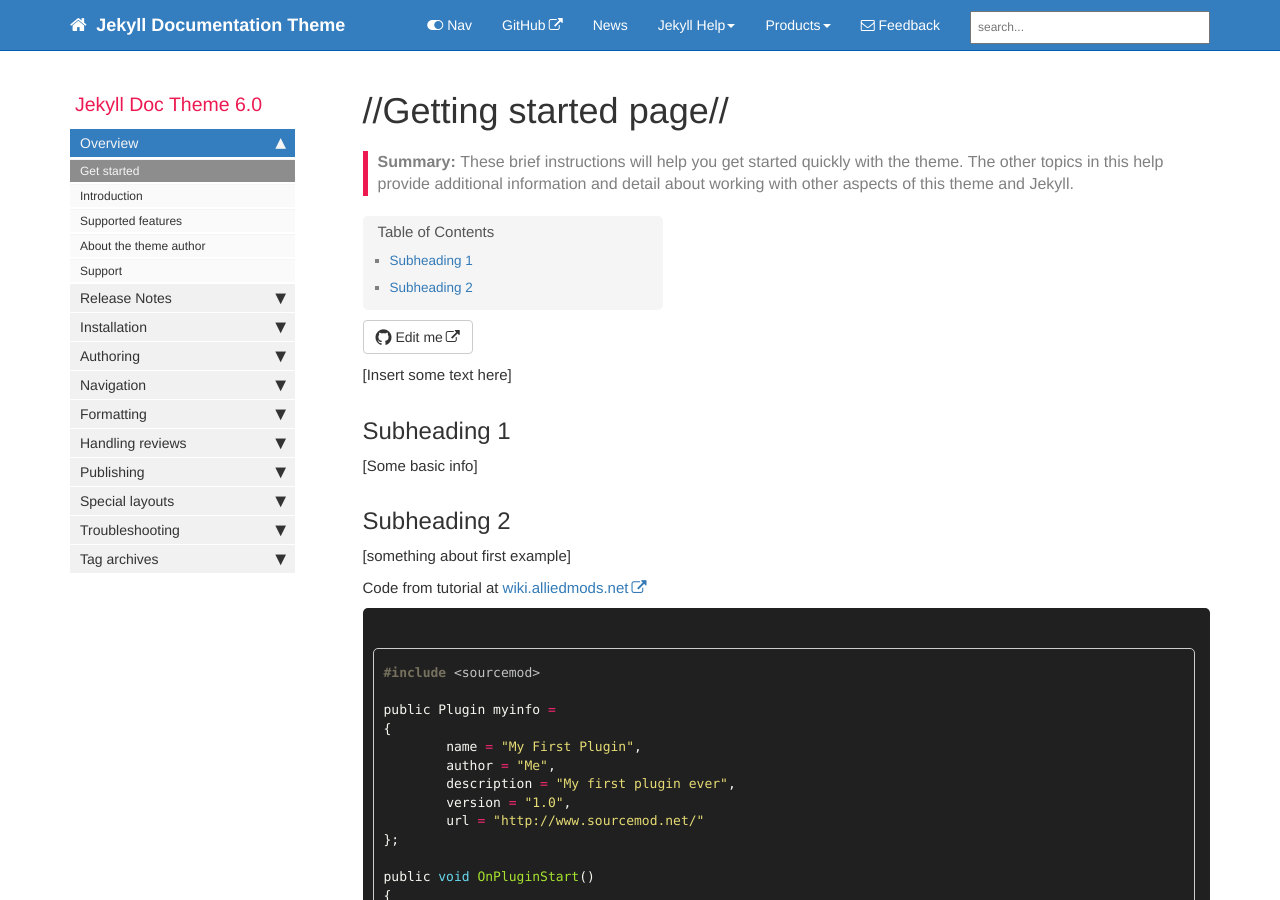
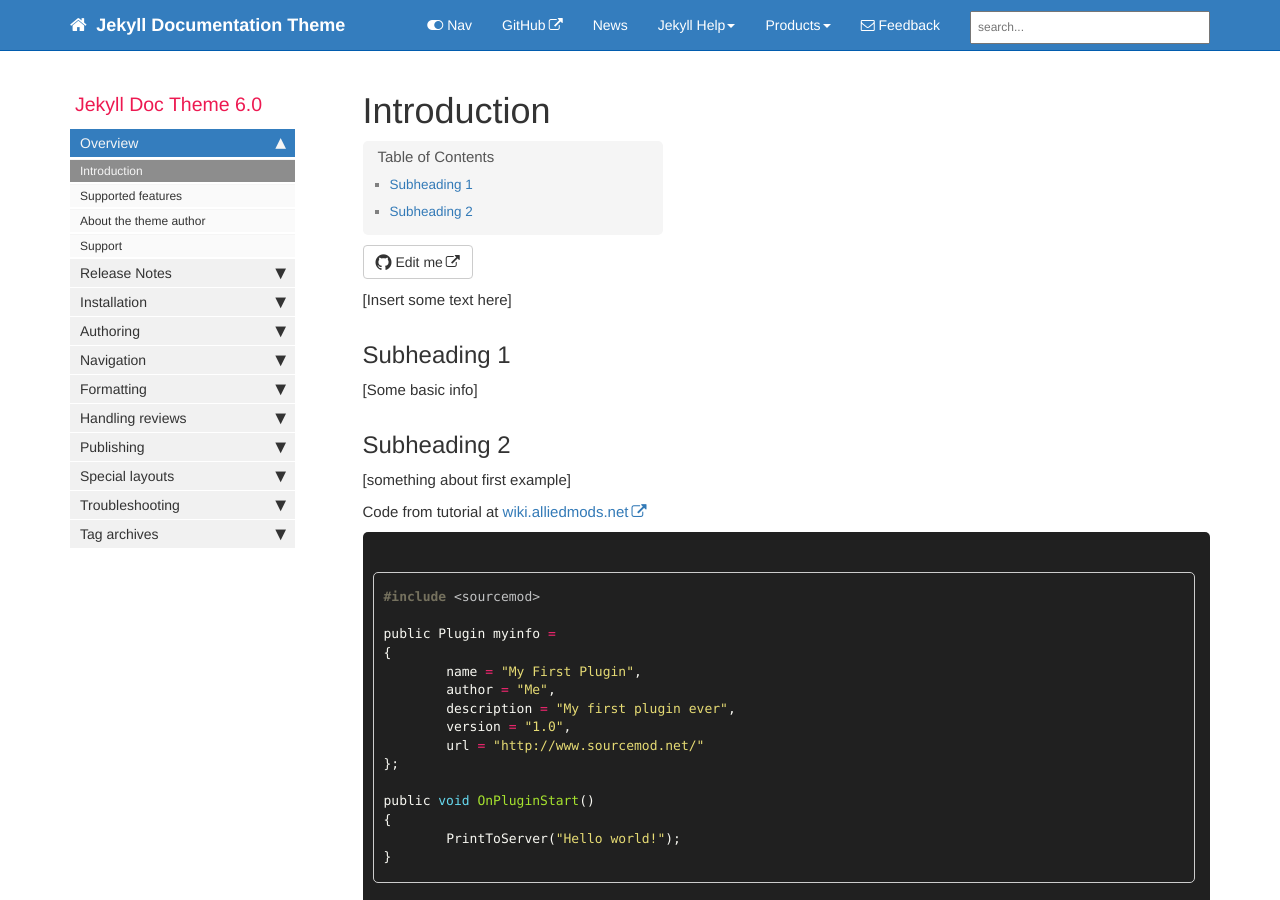
Before and after one commit to DiretideCandy/Blade-Symphony-Plugin-Examples, a Jekyll site: the page built from docs/index.md, in a window 1280 px wide and 900 px high. Built offline with Jekyll 4.4.1, drawn with Linux system fonts in a browser that asks for light colours; nearby versions of some CDN libraries; comment, search, counter and statistics services are not loaded.

Commit message:
Updated Introduction page

````diff
--- a/docs/index.md
+++ b/docs/index.md
@@ -1,10 +1,9 @@
 ---
-title: //Getting started page//
+title: Introduction
 keywords: homepage
-tags: [getting_started]
+tags: [introduction, home]
 sidebar: mydoc_sidebar
 permalink: index.html
-summary: These brief instructions will help you get started quickly with the theme. The other topics in this help provide additional information and detail about working with other aspects of this theme and Jekyll.
 ---
 
 [Insert some text here]
@@ -65,8 +64,8 @@ public void OnPluginStart()
 ```
 
 Result in chat:
-<img class="img-responsive img-full" src="{{ site.baseurl }}/img/index_hw_chat.png" alt="text in chat">
+<img class="img-responsive img-full" src="{{ site.baseurl }}/index_hw_chat.png" alt="text in chat">
 
 and in server's window:
-<img class="img-responsive img-full" src="{{ site.baseurl }}/img/index_hw_server.png" alt="text in server">
+<img class="img-responsive img-full" src="{{ site.baseurl }}/index_hw_server.png" alt="text in server">
 Well, terminal obviously doesn't care about colors, but this looks nice in Windows anyway.
````
Also changed, not shown: docs/_data/sidebars/mydoc_sidebar.yml (+1 -6 lines), docs/pages/mydoc/mydoc_introduction.md (deleted, +0 -30 lines), docs/images/index_hw_chat.png (added), docs/images/index_hw_server.png (added).
